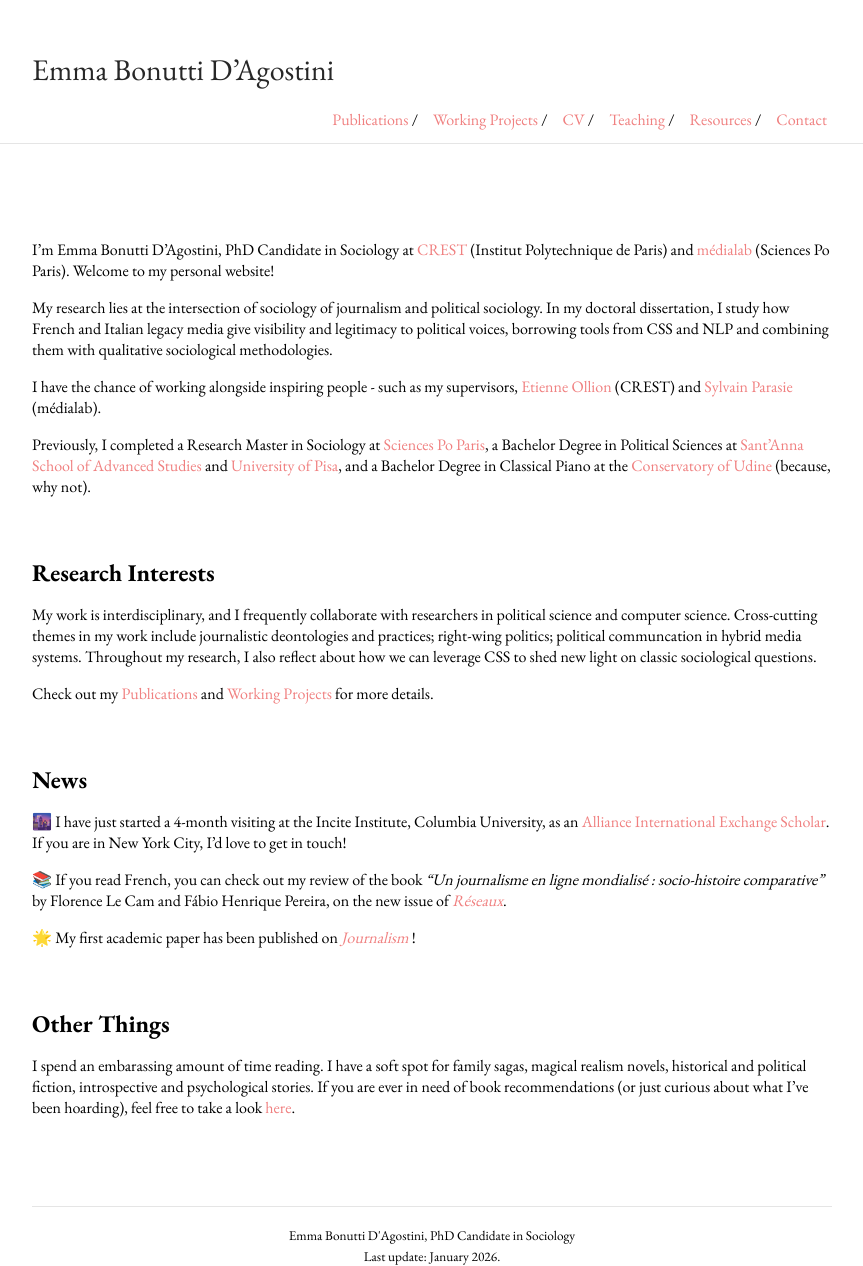
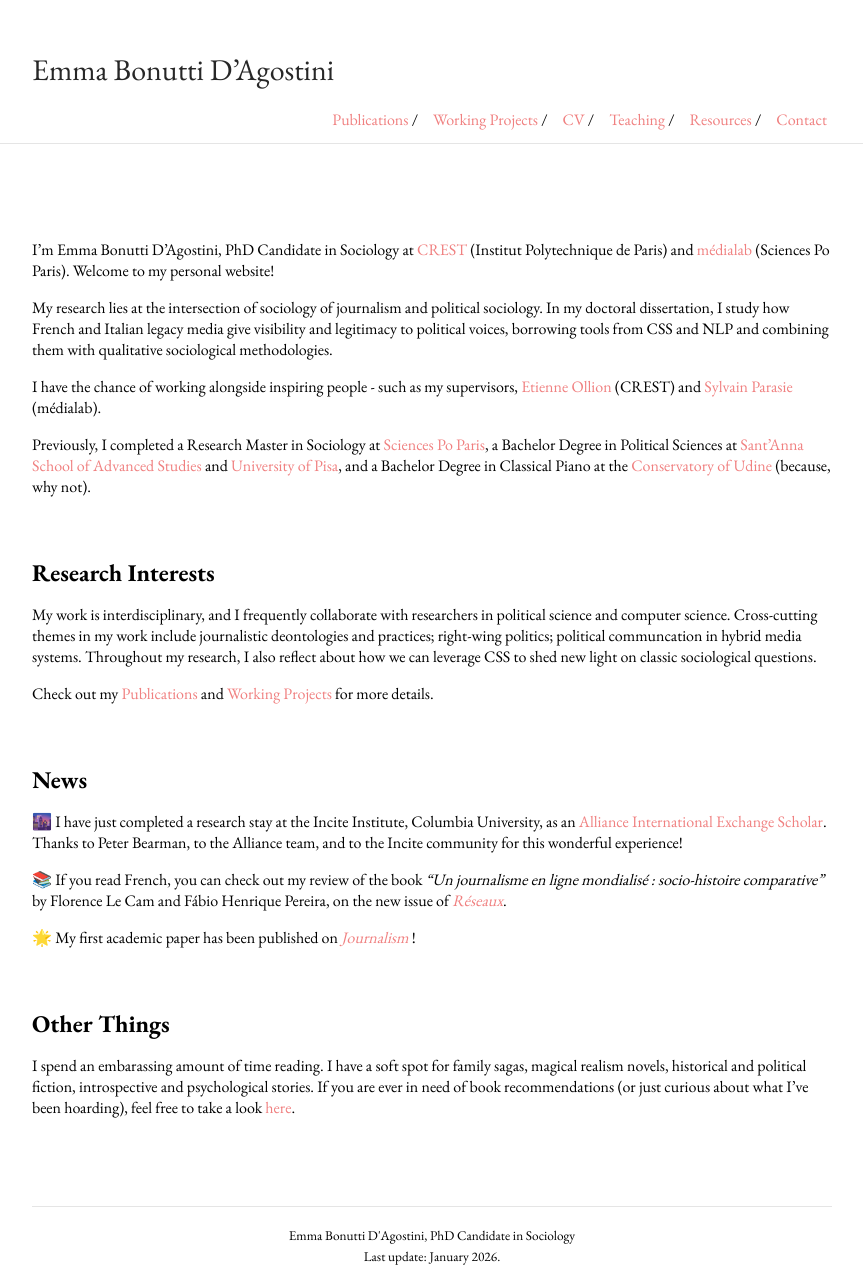
Before and after one commit to emmabonuttidagostini/emmabonuttidagostini.github.io, a Jekyll site: the page built from index.md, in a window 1280 px wide. Shown: the whole page, without its empty margins (208-1071 px from the left). Built offline with Jekyll 4.4.1, drawn with Linux system fonts in a browser that asks for light colours.

Commit message:
Update index.md

```diff
--- a/index.md
+++ b/index.md
@@ -21,7 +21,7 @@ Check out my [Publications](https://emmabonuttidagostini.github.io/publications)
 
 ## News
 
-🌆 I have just started a 4-month visiting at the Incite Institute, Columbia University, as an [Alliance International Exchange Scholar](https://alliance.columbia.edu/alliance-call-doctoral-mobility). If you are in New York City, I'd love to get in touch!
+🌆 I have just completed a research stay at the Incite Institute, Columbia University, as an [Alliance International Exchange Scholar](https://alliance.columbia.edu/alliance-call-doctoral-mobility). Thanks to Peter Bearman, to the Alliance team, and to the Incite community for this wonderful experience!
 
 📚 If you read French, you can check out my review of the book *"Un journalisme en ligne mondialisé : socio-histoire comparative"* by Florence Le Cam and Fábio Henrique Pereira, on the new issue of *[Réseaux](https://shs.cairn.info/revue-reseaux-2025-4-page-435?lang=fr)*.
 
```
